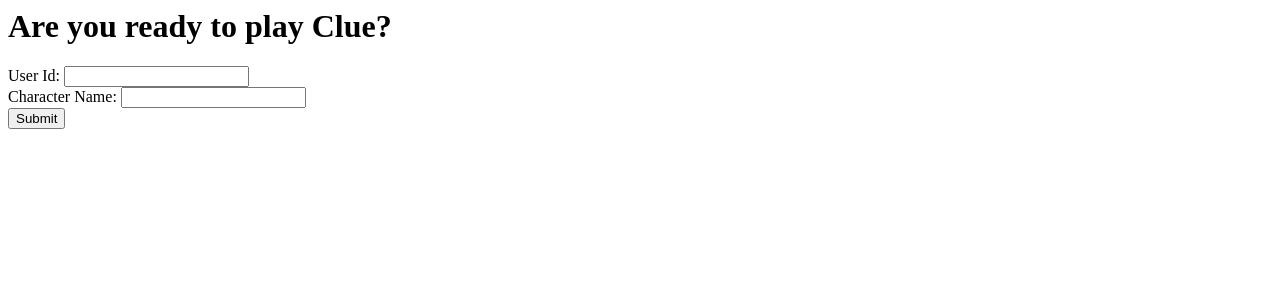
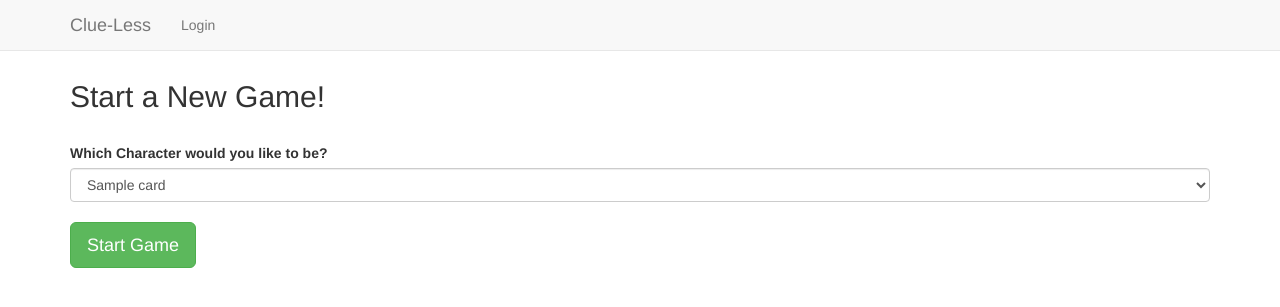
Before and after one commit to foundations-software-engineering/clue-board-game, a Django app: page /startgame/ in a window 1280 px wide. Shown: the top 307 px of the page. Run offline with Django 3.2, Linux system fonts and the light colour scheme; tables that the repository leaves empty hold one stand-in row (values such as "Sample post"); some libraries are stand-ins or nearby versions.

Commit message:
Updated startgame template
also added start_game_controller to views.py

```diff
--- a/clueless/templates/clueless/defaultNavbar.html
+++ b/clueless/templates/clueless/defaultNavbar.html
@@ -19,13 +19,10 @@
                     <li class="hidden">
                         <a class="page-scroll" href="{% url 'index' %}"></a>
                     </li>
+                    {% if user.is_authenticated %}
                     <li>
-                        <a class="page-scroll" href="#about">About</a>
+                        <a class="page-scroll" href="{% url 'startgame' %}">Start New Game</a>
                     </li>
-                    <li>
-                        <a class="page-scroll" href="#rules">Rules</a>
-                    </li>
-                    {% if user.is_authenticated %}
                     <li>
                         <a class="page-scroll" href="{% url 'lobby' %}">Game Lobby</a>
                     </li>
--- a/clueless/templates/clueless/startgame.html
+++ b/clueless/templates/clueless/startgame.html
@@ -1,15 +1,72 @@
-<html>
-	<body>
-	<h1>Are you ready to play Clue?</h1>
-	<p>
-	<!--TODO: make this form more advanced later i.e. add a drop down selector for characters and make it less ugly-->
-		<form method="POST">{% csrf_token %}
-		    User Id: <input type="text" name="user_id">
-		    <br>
-		    Character Name: <input type="text" name="character_name">
-		    <br>
-		    <input type="submit" id="startgame">
-		</form>
-	</p>
-	</body>
+{% load static %}
+<!DOCTYPE html>
+<html lang="en">
+  <head>
+    <meta charset="utf-8">
+    <meta http-equiv="X-UA-Compatible" content="IE=edge">
+    <meta name="viewport" content="width=device-width, initial-scale=1">
+    <!-- The above 3 meta tags *must* come first in the head; any other head content must come *after* these tags -->
+    <title>Start New Game | ClueLess</title>
+
+    <!-- Bootstrap -->
+    <!-- Latest compiled and minified CSS -->
+    <!-- Bootstrap Core CSS -->
+    <link href="{% static 'clueless/css/bootstrap.min.css' %}"  rel="stylesheet">
+
+    <!-- HTML5 shim and Respond.js for IE8 support of HTML5 elements and media queries -->
+    <!-- WARNING: Respond.js doesn't work if you view the page via file:// -->
+    <!--[if lt IE 9]>
+      <script src="https://oss.maxcdn.com/html5shiv/3.7.3/html5shiv.min.js"></script>
+      <script src="https://oss.maxcdn.com/respond/1.4.2/respond.min.js"></script>
+    <![endif]-->
+  </head>
+<body id="page-top" data-spy="scroll" data-target=".navbar-fixed-top">
+
+    {% include "clueless/defaultNavbar.html" %}
+
+    <!-- Intro Section -->
+    <section id="intro" class="intro-section" style="margin-top:60px">
+        <div class="container">
+            <div class="row">
+                <div class="col-lg-12">
+                    <form class="form-startgame" action="{% url 'start_game_controller' %}" method="post">{% csrf_token %}
+                        <h2 class="form-startgame-heading">Start a New Game!</h2>
+						<br/>
+                        <label for="character">Which Character would you like to be?</label>
+                            <select class="form-control" id="character"  placeholder="Plese Select a Character" name="character" required>
+								{% for c in chracterList %}
+								<option value="{{ c.id }}">{{ c.name }}</option>
+								{% endfor %}
+							</select>
+						<br/>
+                        <button class="btn btn-lg btn-success" type="submit">Start Game</button>
+                    </form>
+                </div>
+            </div>
+        </div>
+    </section>
+
+    <!-- jQuery -->
+    <script src="{% static 'clueless/js/jquery.js' %}"></script>
+
+    <!-- Bootstrap Core JavaScript -->
+    <script src="{% static 'clueless/js/bootstrap.min.js' %}"></script>
+
+    <!-- Scrolling Nav JavaScript -->
+    <script src="{% static 'clueless/js/jquery.easing.min.js' %}"></script>
+
+    <!-- App Specific JS -->
+    <script src="{% static 'clueless/js/lobby.js' %}"></script>
+
+    <script src="https://code.createjs.com/easeljs-0.8.2.min.js"></script>
+    <script src="https://code.createjs.com/preloadjs-0.6.2.min.js"></script>
+
+    <script type="text/javascript">
+
+
+    $(document).ready(function(){
+
+    });
+    </script>
+  </body>
 </html>
--- a/clueless/urls.py
+++ b/clueless/urls.py
@@ -25,5 +25,6 @@
     url(r'^play/', views.playgame, name='playgame'),
     url(r'^playerturn/', views.playerturn, name='playerturn'),
     url(r'^startgame/', views.startgame, name='startgame'),
+    url(r'^controllers/startgame/', views.start_game_controller, name='start_game_controller'),
     url(r'^$', views.index, name='index'),
 ]
--- a/clueless/views.py
+++ b/clueless/views.py
@@ -95,7 +95,8 @@
 def startgame(request):
 	#return HttpResponse("Welcome to the game")
 	template = loader.get_template('clueless/startgame.html')
-	context = {}
+	characterList = Character.objects.all().order_by('name')
+	context = {'chracterList':characterList}
 	return HttpResponse(template.render(context,request))
 
 def playgame(request):
```
